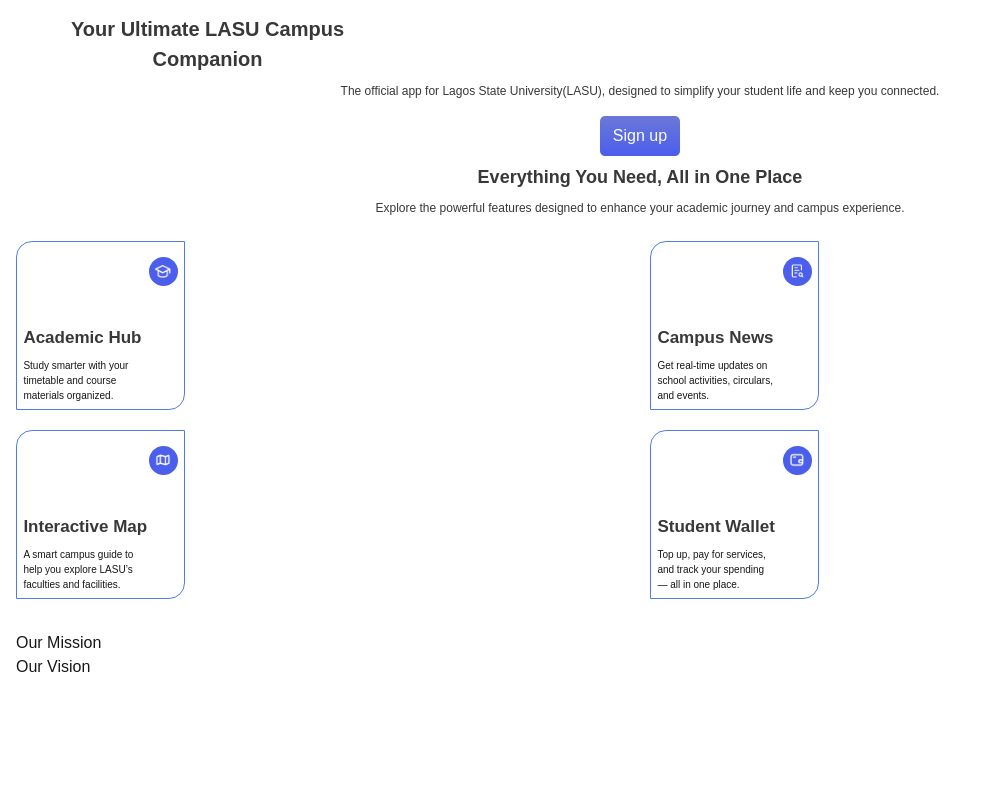
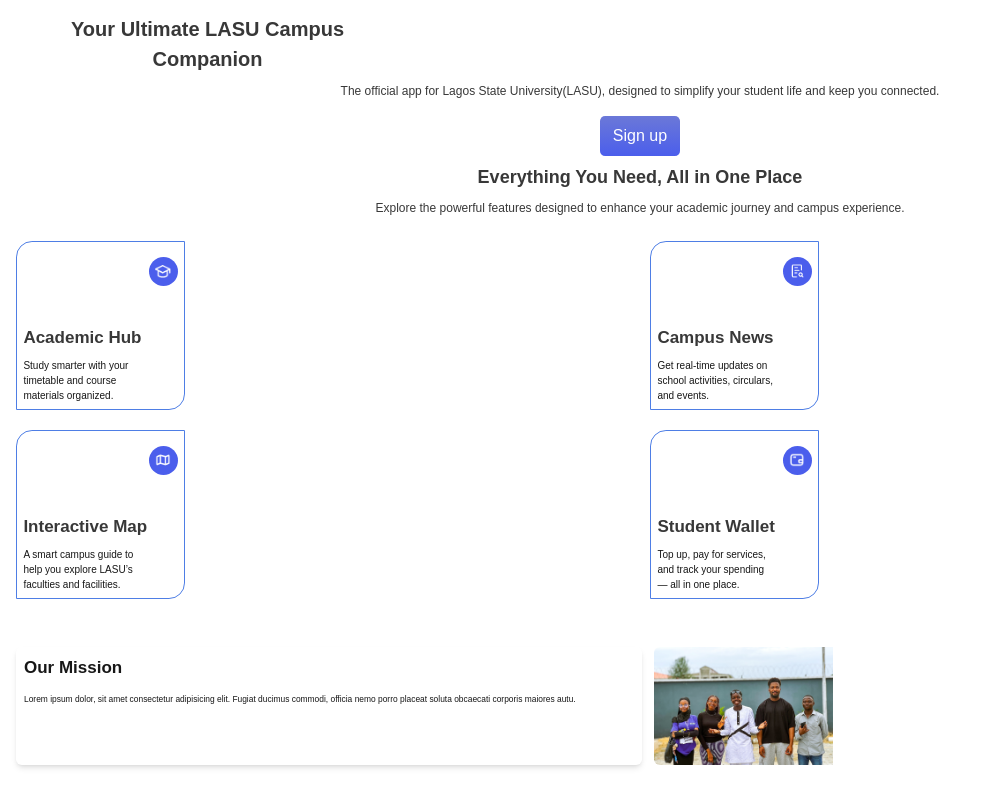
Before and after one commit to nUnitecch/LASUWEBAPP-Frontend, a Next.js app: page / in a window 1280 px wide. Shown: the part 253-1050 px from the top of the page, without its empty margins (0-986 px from the left). Before the commit the page ends 948 px from the top, so only its background shows below. Built offline with nearby package versions, Linux system fonts and the light colour scheme.

Commit message:
chore: built the component inlined

```diff
--- a/app/_components/Home/about.tsx
+++ b/app/_components/Home/about.tsx
@@ -1,10 +1,31 @@
+import Image from "next/image";
+
 export default function About() {
   return (
     <section className="p-4">
       <div>
-        <div>
-          <div>Our Mission</div>
-          <div>Our Vision</div>
+        <div className="py-4">
+          <div className="flex gap-[11.33px]">
+            <div className="flex-1 rounded-[5.85px] overflow-hidden p-2 shadow-md">
+              <div>
+                <h2 className="text-[17px] font-bold mb-3">Our Mission</h2>
+                <p className="text-[8.41px] leading-[14.5px]">
+                  Lorem ipsum dolor, sit amet consectetur adipisicing elit.
+                  Fugiat ducimus commodi, officia nemo porro placeat soluta
+                  obcaecati corporis maiores autu.
+                </p>
+              </div>
+            </div>
+            <div className="w-[179.07px] h-[118.04px] rounded-[5.85px] flex-1 overflow-hidden">
+              <Image
+                src="/images/heroImg.jpg"
+                alt="our mission image"
+                width={179.07}
+                height={118.04}
+                className="object-contain"
+              />
+            </div>
+          </div>
         </div>
       </div>
     </section>
--- /dev/null
+++ b/app/_components/Home/cardSection.tsx
@@ -0,0 +1,12 @@
+import { cardDetails } from "@/app/data/card";
+import Card from "./card";
+
+export default function CardSection() {
+  return (
+    <section className="p-4 grid grid-cols-2 gap-5">
+      {cardDetails.map((card, id) => (
+        <Card details={card} key={id} />
+      ))}
+    </section>
+  );
+}
--- /dev/null
+++ b/app/data/card.ts
@@ -0,0 +1,22 @@
+export const cardDetails = [
+  {
+    icon: "/icons/educap.png",
+    title: "Academic Hub",
+    desc: "Study smarter with your timetable and course materials organized.",
+  },
+  {
+    icon: "/icons/campus-news.png",
+    title: "Campus News",
+    desc: "Get real-time updates on school activities, circulars, and events.",
+  },
+  {
+    icon: "/icons/Map.png",
+    title: "Interactive Map",
+    desc: "A smart campus guide to help you explore LASU’s faculties and facilities.",
+  },
+  {
+    icon: "/icons/Stu-Wallet.png",
+    title: "Student Wallet",
+    desc: "Top up, pay for services, and track your spending — all in one place.",
+  },
+];
--- a/app/page.tsx
+++ b/app/page.tsx
@@ -1,41 +1,14 @@
-import Card from "./_components/card";
 import Header from "./_components/header";
 import About from "./_components/Home/about";
+import CardSection from "./_components/Home/cardSection";
 import Hero from "./_components/Home/hero";
-
-const cardDetails = [
-  {
-    icon: "/icons/educap.png",
-    title: "Academic Hub",
-    desc: "Study smarter with your timetable and course materials organized.",
-  },
-  {
-    icon: "/icons/campus-news.png",
-    title: "Campus News",
-    desc: "Get real-time updates on school activities, circulars, and events.",
-  },
-  {
-    icon: "/icons/Map.png",
-    title: "Interactive Map",
-    desc: "A smart campus guide to help you explore LASU’s faculties and facilities.",
-  },
-  {
-    icon: "/icons/Stu-Wallet.png",
-    title: "Student Wallet",
-    desc: "Top up, pay for services, and track your spending — all in one place.",
-  },
-];
 
 export default function Home() {
   return (
     <div className="bg-background">
       <Header />
       <Hero />
-      <section className="p-4 grid grid-cols-2 gap-5">
-        {cardDetails.map((card, id) => (
-          <Card details={card} key={id} />
-        ))}
-      </section>
+      <CardSection />
       <About />
     </div>
   );
```
Also changed, not shown: app/_components/Home/card.tsx (renamed from app/_components/card.tsx).
